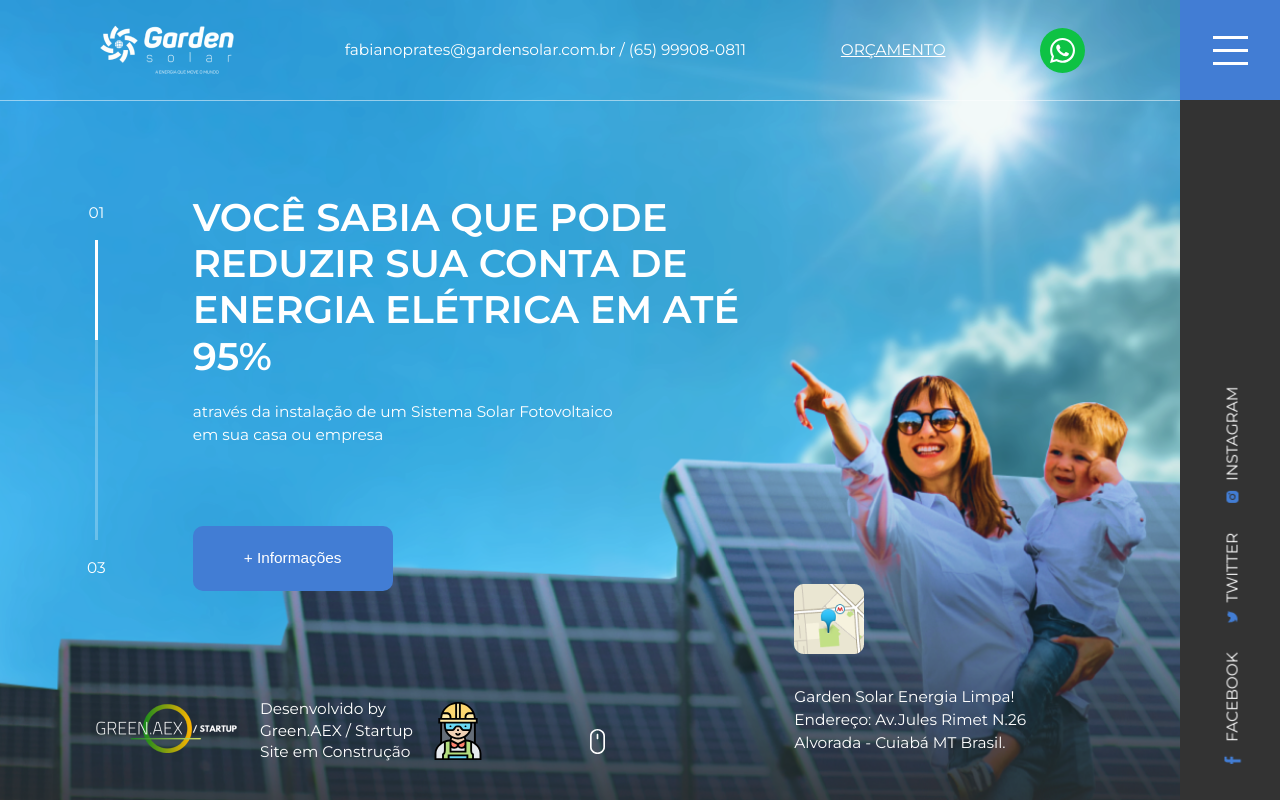
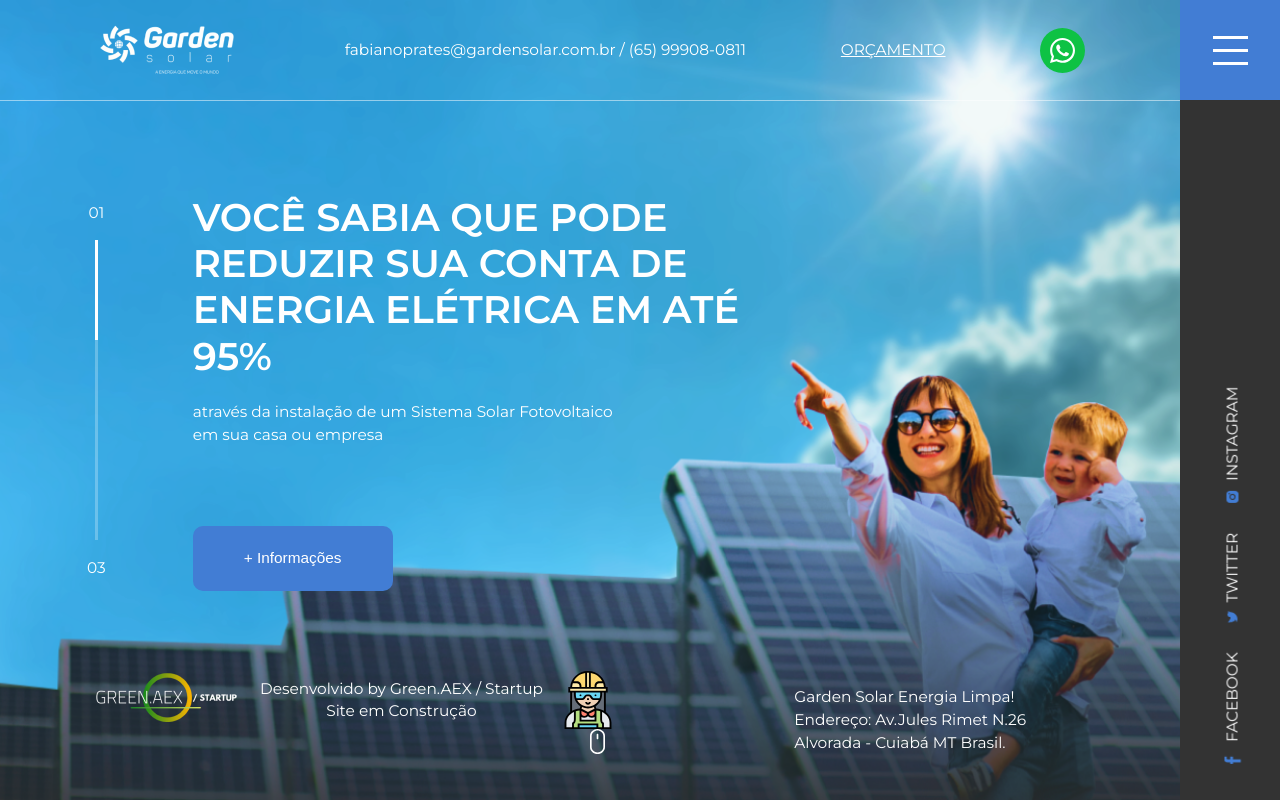
Before and after one commit to prathameshkoshti/garden_solar, a plain HTML site: page index.html in a window 1280 px wide. Drawn offline with Linux system fonts and the light colour scheme.

Commit message:
new changes

```diff
--- a/css/components.css
+++ b/css/components.css
@@ -68,7 +68,7 @@
 
 .developed-by {
     position: absolute;
-    bottom: 0em;
+    bottom: 2em;
     display: flex;
     justify-content: center;
     align-items: center;
@@ -77,6 +77,7 @@
 
 .developed-by div {
     margin-top: 20px;
+    text-align: center;
 }
 
 .address {
--- a/index.html
+++ b/index.html
@@ -40,16 +40,12 @@
                 <div class="developed-by hide-991">
                     <img src="assets/logo2.png" alt="">
                     <div>
-                        Desenvolvido by<br>
-                        Green.AEX / Startup<br>
+                        Desenvolvido by Green.AEX / Startup<br>
                         Site em Construção
                     </div>
                     <img class="builder-icon" src="assets/icons/builder.svg">
                 </div>
                 <div class="hide-991 address">
-                    <div class="map">
-                        <img src="assets/map_icon.png" alt="">
-                    </div>
                     <p>
                         Garden Solar Energia Limpa!<br>
                         Endereço: Av.Jules Rimet N.26<br>
```
